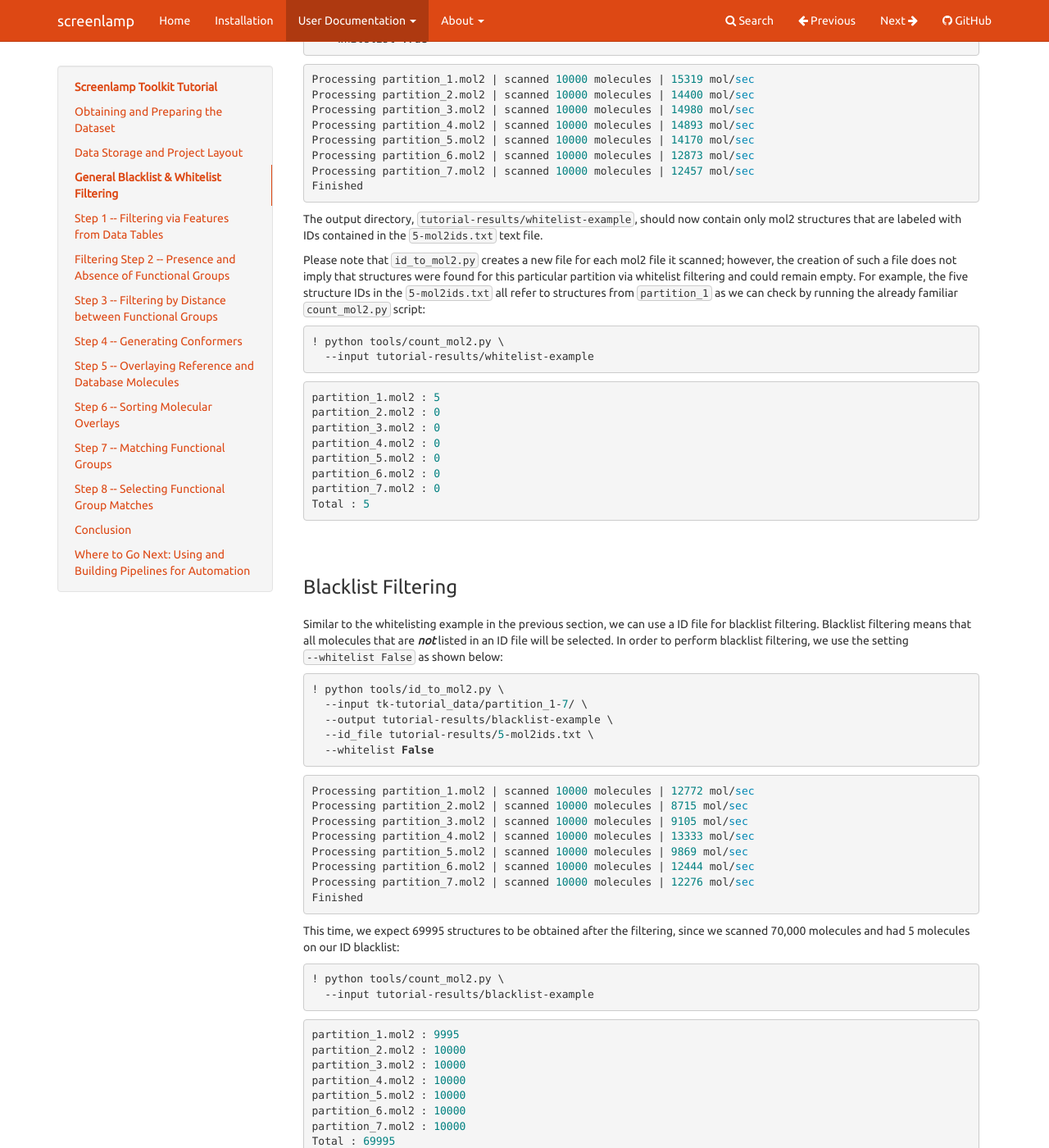
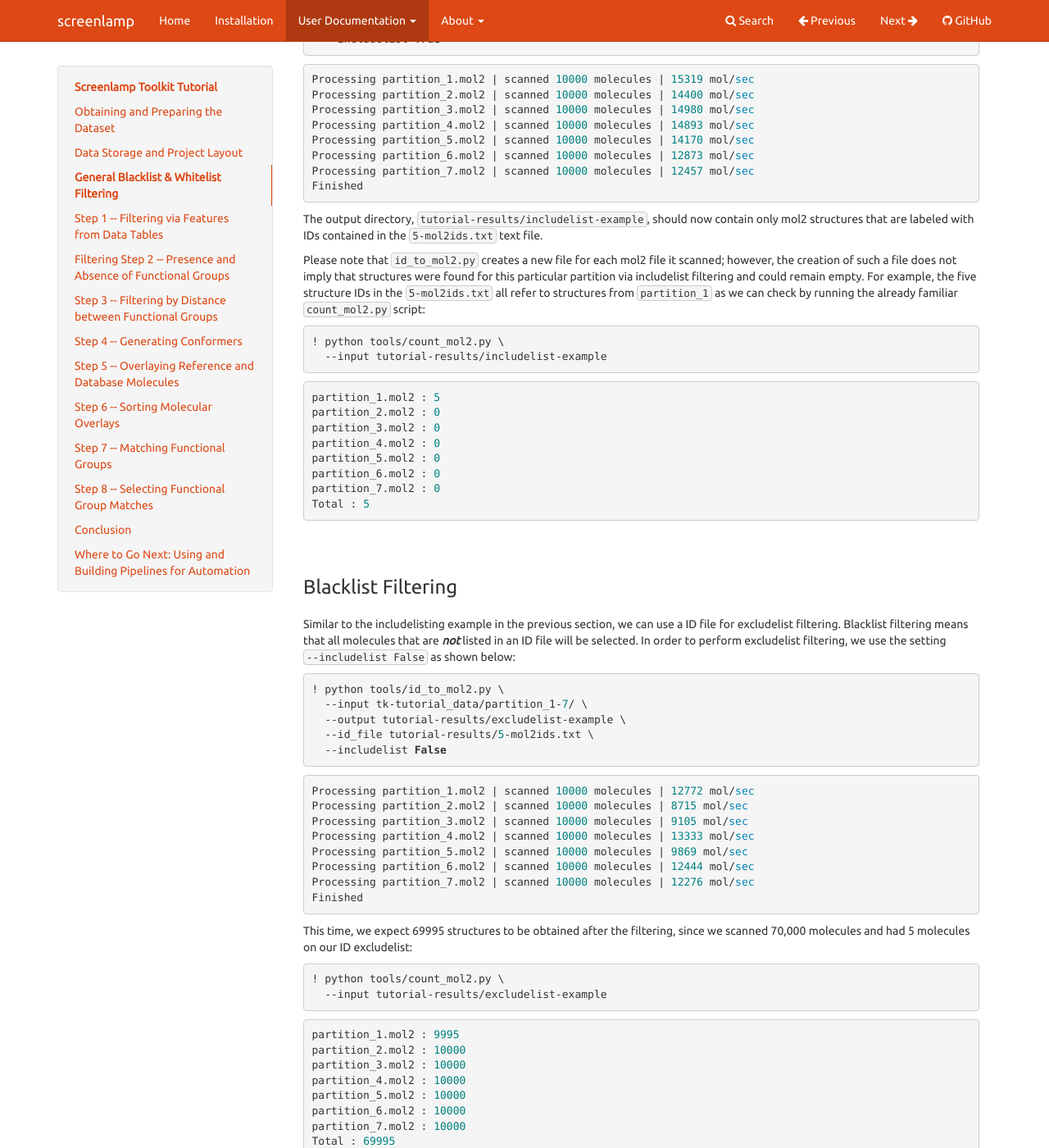
Before and after one commit to rasbt/screenlamp, an MkDocs documentation site: the page built from docs/sources/user_guide/tools-tutorial-1.md, in a window 1280 px wide and 1400 px high, scrolled down 6442 px. Shown: the whole window at 82% size. Built offline with MkDocs 1.6.1, drawn with Linux system fonts in a browser that asks for light colours; comment, search, counter and statistics services are not loaded; old or Windows-style settings are respelled for this version of MkDocs; some of the changed text lies outside the part shown.

Commit message:
include and excludelist filtering

````diff
--- a/docs/sources/user_guide/tools-tutorial-1.md
+++ b/docs/sources/user_guide/tools-tutorial-1.md
@@ -89,7 +89,7 @@ This section provides a brief introduction to the general concept of how the fil
 1. Creating an "ID file" (more about this later)
 2. Use the "ID file" to select the corresponding 3D-structures from MOL2 files
 
-Furthermore, there are 2 kinds of filtering procedures. Via whitelist-filtering, we select all molecules that are **listed in** the ID file. Vice versa, blacklist-filtering is used to select all molecules that are **not listed in** the ID file.
+Furthermore, there are 2 kinds of filtering procedures. Via includelist-filtering, we select all molecules that are **listed in** the ID file. Vice versa, excludelist-filtering is used to select all molecules that are **not listed in** the ID file.
 
 ### Generating ID Files from Molecules
 
@@ -137,7 +137,7 @@ To check that the creation of the ID file was successful and to see how it looks
     ZINC01458151
 
 
-To illustrate the concept of whitelist and blacklist filtering in the following sections, let us now create a small ID list file, we name it `5-mol2ids.txt`, that contains 5 IDs only, using the `echo` command in a Unix/Linux terminal:
+To illustrate the concept of includelist and excludelist filtering in the following sections, let us now create a small ID list file, we name it `5-mol2ids.txt`, that contains 5 IDs only, using the `echo` command in a Unix/Linux terminal:
 
 
 ```python
@@ -155,15 +155,15 @@ The execution of the preceeding command will create a text file that looks as fo
 
 ### Whitelist Filtering
 
-Now, using the script `id_to_mol2.py`, we can filter a directory of mol2 files for molecules that are listed in an ID file using the `--whitefilter True` option. Executing the following command will look for the structures corresponding to the five molecule IDs included in the `5-mol2ids.txt` that we created in the previous section, and write the corresponding structure files to a new directory that we will call `whitelist_example`:
+Now, using the script `id_to_mol2.py`, we can filter a directory of mol2 files for molecules that are listed in an ID file using the `--whitefilter True` option. Executing the following command will look for the structures corresponding to the five molecule IDs included in the `5-mol2ids.txt` that we created in the previous section, and write the corresponding structure files to a new directory that we will call `includelist_example`:
 
 
 ```python
 ! python tools/id_to_mol2.py \
   --input tk-tutorial_data/partition_1-7/ \
-  --output tutorial-results/whitelist-example \
+  --output tutorial-results/includelist-example \
   --id_file tutorial-results/5-mol2ids.txt \
-  --whitelist True
+  --includelist True
 ```
 
     Processing partition_1.mol2 | scanned 10000 molecules | 15319 mol/sec
@@ -176,14 +176,14 @@ Now, using the script `id_to_mol2.py`, we can filter a directory of mol2 files f
     Finished
 
 
-The output directory, `tutorial-results/whitelist-example`, should now contain only mol2 structures that are labeled with IDs contained in the `5-mol2ids.txt` text file.
-
-Please note that `id_to_mol2.py` creates a new file for each mol2 file it scanned; however, the creation of such a file does not imply that structures were found for this particular partition via whitelist filtering and could remain empty. For example, the five structure IDs in the `5-mol2ids.txt` all refer to structures from `partition_1` as we can check by running the already familiar `count_mol2.py` script:
+The output directory, `tutorial-results/includelist-example`, should now contain only mol2 structures that are labeled with IDs contained in the `5-mol2ids.txt` text file.
+
+Please note that `id_to_mol2.py` creates a new file for each mol2 file it scanned; however, the creation of such a file does not imply that structures were found for this particular partition via includelist filtering and could remain empty. For example, the five structure IDs in the `5-mol2ids.txt` all refer to structures from `partition_1` as we can check by running the already familiar `count_mol2.py` script:
 
 
 ```python
 ! python tools/count_mol2.py \
-  --input tutorial-results/whitelist-example
+  --input tutorial-results/includelist-example
 ```
 
     partition_1.mol2 : 5
@@ -198,15 +198,15 @@ Please note that `id_to_mol2.py` creates a new file for each mol2 file it scanne
 
 ### Blacklist Filtering
 
-Similar to the whitelisting example in the previous section, we can use a ID file for blacklist filtering. Blacklist filtering means that all molecules that are ***not*** listed in an ID file will be selected. In order to perform blacklist filtering, we use the setting `--whitelist False` as shown below:
+Similar to the includelisting example in the previous section, we can use a ID file for excludelist filtering. Blacklist filtering means that all molecules that are ***not*** listed in an ID file will be selected. In order to perform excludelist filtering, we use the setting `--includelist False` as shown below:
 
 
 ```python
 ! python tools/id_to_mol2.py \
   --input tk-tutorial_data/partition_1-7/ \
-  --output tutorial-results/blacklist-example \
+  --output tutorial-results/excludelist-example \
   --id_file tutorial-results/5-mol2ids.txt \
-  --whitelist False
+  --includelist False
 ```
 
     Processing partition_1.mol2 | scanned 10000 molecules | 12772 mol/sec
@@ -219,12 +219,12 @@ Similar to the whitelisting example in the previous section, we can use a ID fil
     Finished
 
 
-This time, we expect 69995 structures to be obtained after the filtering, since we scanned 70,000 molecules and had 5 molecules on our ID blacklist:
+This time, we expect 69995 structures to be obtained after the filtering, since we scanned 70,000 molecules and had 5 molecules on our ID excludelist:
 
 
 ```python
 ! python tools/count_mol2.py \
-  --input tutorial-results/blacklist-example
+  --input tutorial-results/excludelist-example
 ```
 
     partition_1.mol2 : 9995
@@ -330,7 +330,7 @@ We already completed step 1, and now, we are going the ID file we just created t
   --input tk-tutorial_data/partition_1-7/ \
   --output tutorial-results/01_selected_mol2s/ \
   --id_file tutorial-results/01_selected_mol2s.txt \
-  --whitelist True
+  --includelist True
 ```
 
     Processing partition_1.mol2 | scanned 10000 molecules | 12021 mol/sec
@@ -455,7 +455,7 @@ We have already completed step 1 so that we can use the ID file we created to se
   --input tutorial-results/01_selected_mol2s/ \
   --output tutorial-results/02_fgroup_presence_mol2s \
   --id_file tutorial-results/02_fgroup_presence_mol2s.txt \
-  --whitelist True
+  --includelist True
 ```
 
     Processing partition_1.mol2 | scanned 8628 molecules | 13872 mol/sec
@@ -531,7 +531,7 @@ Following the already familiar procedure, we can now select the MOL2 structures
   --input tutorial-results/02_fgroup_presence_mol2s \
   --output tutorial-results/03_fgroup_distance_mol2s \
   --id_file tutorial-results/03_fgroup_distance_mol2s.txt \
-  --whitelist True
+  --includelist True
 ```
 
     Processing partition_1.mol2 | scanned 2140 molecules | 18214 mol/sec
````
Also changed, not shown: docs/sources/user_guide/tools.md (+4 -4 lines), 2 other files.
